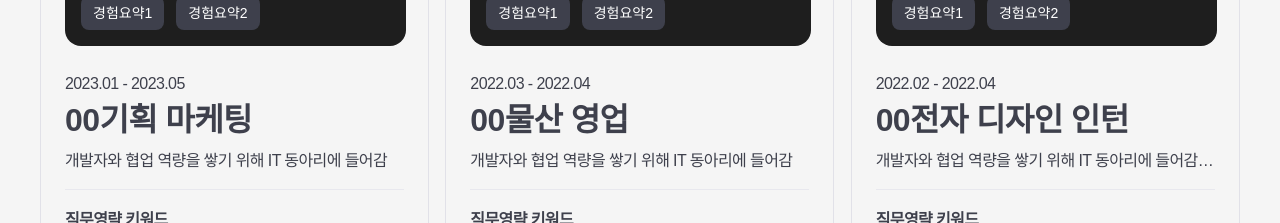
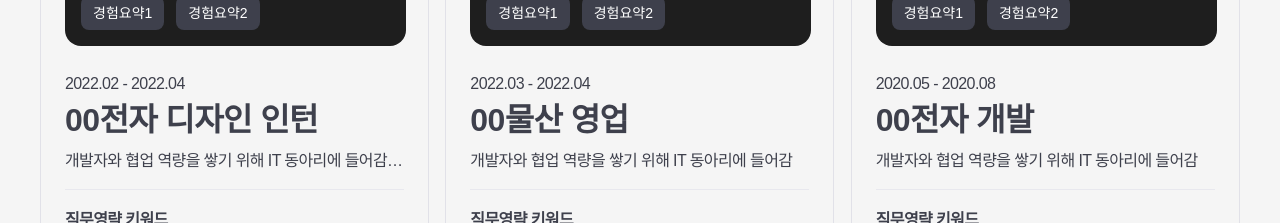
Before and after one commit to depromeet/InsightOut-client, a Next.js app: page /collection/experiences in a window 1280 px wide. Shown: the part 552-775 px from the top of the page. Built offline with nearby package versions, Linux system fonts and the light colour scheme; no server answers; a web font is replaced by a local one.

Commit message:
refactor: sortBy string 배열, 상태 boolean에서 EXPERIENCE_SORT_BY 객체로 변경

```diff
--- a/src/app/collection/experiences/page.tsx
+++ b/src/app/collection/experiences/page.tsx
@@ -11,9 +11,9 @@ import ExperienceCard from '@/features/collection/components/cards/ExperienceCar
 import getAllCapacityBadgeItem from '@/features/collection/utils/getAllCapacityBadgeItem';
 import getFilteredExperiences from '@/features/collection/utils/getFilteredExperiences';
 import getSortedExperiences from '@/features/collection/utils/getSortedExperiences';
+import { EXPERIENCE_SORT_BY } from '@/features/collection/constants';
 
 const Page = () => {
-  const EXPERIENCE_FILTER_BY_TIME = ['경험시간순', '작성시간순'];
   const capabilities: Capacity[] = [
     {
       id: 1234,
@@ -296,15 +296,15 @@ const Page = () => {
 
   const shownCapabilities: Capacity[] = [allCapacityBadgeItem, ...capabilities];
 
-  const [isSortedByUpdatedAt, setIsSortedByUpdatedAt] = useState(false);
+  const [sortBy, setSortBy] = useState<keyof typeof EXPERIENCE_SORT_BY>('EXPERIENCE_TIME');
   const [selectedCapacityId, setSelectedCapacityId] = useState(allCapacityBadgeItem.id);
 
   const handleTimeSortClick = () => {
-    setIsSortedByUpdatedAt((isSortedByUpdatedAt) => !isSortedByUpdatedAt);
+    setSortBy(() => (sortBy === 'EXPERIENCE_TIME' ? 'UPDATED_AT' : 'EXPERIENCE_TIME'));
   };
 
   const _experiences = getFilteredExperiences(experiences, selectedCapacityId);
-  const __experiences = getSortedExperiences(_experiences, isSortedByUpdatedAt);
+  const __experiences = getSortedExperiences(_experiences, sortBy);
 
   return (
     <>
@@ -329,7 +329,7 @@ const Page = () => {
         <div>
           {/* TODO: TextButton Svg 색상 처리 필요 */}
           <TextButton size="L" leftIcon={<IconClock className="fill-none" />} onClick={handleTimeSortClick}>
-            {EXPERIENCE_FILTER_BY_TIME[+isSortedByUpdatedAt]}
+            {EXPERIENCE_SORT_BY[sortBy]}
           </TextButton>
         </div>
       </section>
--- a/src/features/collection/constants/index.ts
+++ b/src/features/collection/constants/index.ts
@@ -0,0 +1 @@
+export const EXPERIENCE_SORT_BY = { EXPERIENCE_TIME: '경험시간순', UPDATED_AT: '작성시간순' };
--- a/src/features/collection/utils/getSortedExperiences.ts
+++ b/src/features/collection/utils/getSortedExperiences.ts
@@ -1,10 +1,11 @@
 import dayjs from 'dayjs';
 import { Experience } from '../types';
+import { EXPERIENCE_SORT_BY } from '../constants';
 
-const getSortedExperiences = (experiences: Experience[], isSortedByUpdatedAt: boolean) =>
+const getSortedExperiences = (experiences: Experience[], sortBy: keyof typeof EXPERIENCE_SORT_BY) =>
   experiences.sort((a, b) => {
-    const sortedA = isSortedByUpdatedAt ? dayjs(a.updatedAt).valueOf() : dayjs(a.startDate).valueOf();
-    const sortedB = isSortedByUpdatedAt ? dayjs(b.updatedAt).valueOf() : dayjs(b.startDate).valueOf();
+    const sortedA = sortBy === 'UPDATED_AT' ? dayjs(a.updatedAt).valueOf() : dayjs(a.startDate).valueOf();
+    const sortedB = sortBy === 'EXPERIENCE_TIME' ? dayjs(b.updatedAt).valueOf() : dayjs(b.startDate).valueOf();
     return sortedB - sortedA;
   });
 
```
